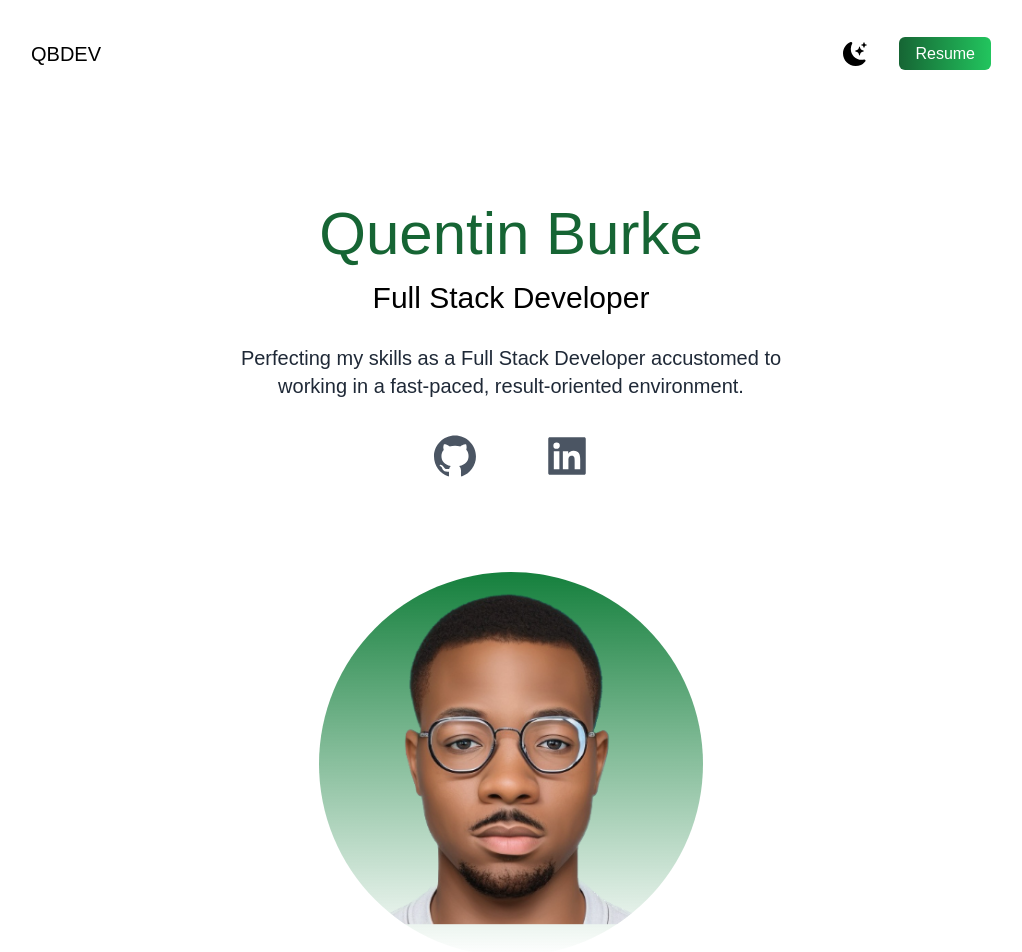
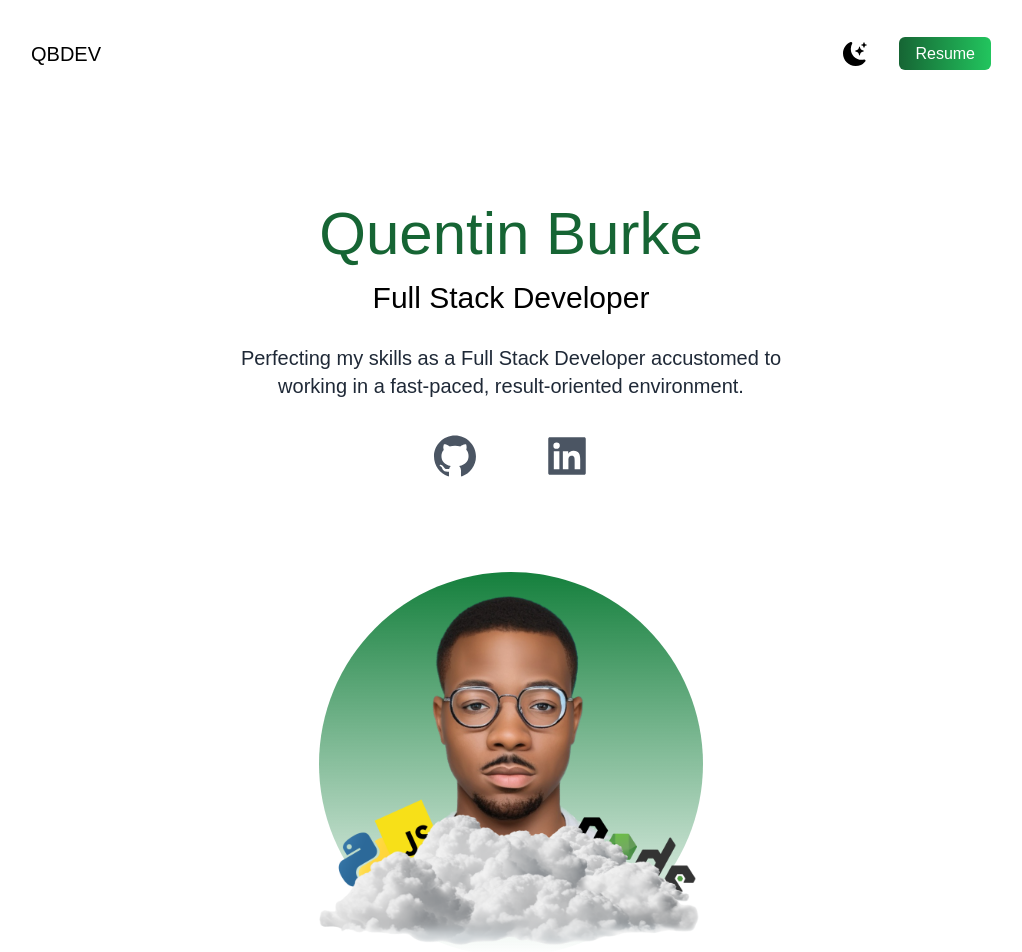
Before and after one commit to QuentinBurke96/My-Portfolio, a Next.js app: page / in a window 1280 px wide. Shown: the top 952 px of the page, without its empty margins (129-1151 px from the left). Built offline with nearby package versions, Linux system fonts and the light colour scheme.

Commit message:
Adding Button Functionality

```diff
--- a/pages/index.js
+++ b/pages/index.js
@@ -28,7 +28,7 @@ import {
 } from "react-icons/si";
 import { BsFillMoonStarsFill } from "react-icons/bs";
 import { useState } from "react";
-import face4 from "/public/face4.png";
+import QAvatarlast from "/public/QAvatarlast.png";
 import Image from "next/image";
 import QK from "/public/QK.jpg";
 import FullMock from "/public/FullMock.jpg";
@@ -84,8 +84,8 @@ export default function Home() {
               <AiFillGithub />
               <AiFillLinkedin />
             </div>
-            <div className=" mx-auto bg-gradient-to-b from-green-700 rounded-full w-80 h-80 relative overflow-hidden mt-20 md:h-96 md:w-96">
-              <Image className="w-40" src={face4} layout="fill" objectFit="cover" />
+            <div className=" mx-auto bg-gradient-to-b from-green-700 rounded-full w-80 h-80 relative mt-20 md:h-96 md:w-96">
+              <Image className="w-40" src={QAvatarlast} layout="fill" objectFit="cover" />
             </div>
           </div>
         </section>
```
Also changed, not shown: public/QAvatarlast.png (added).
